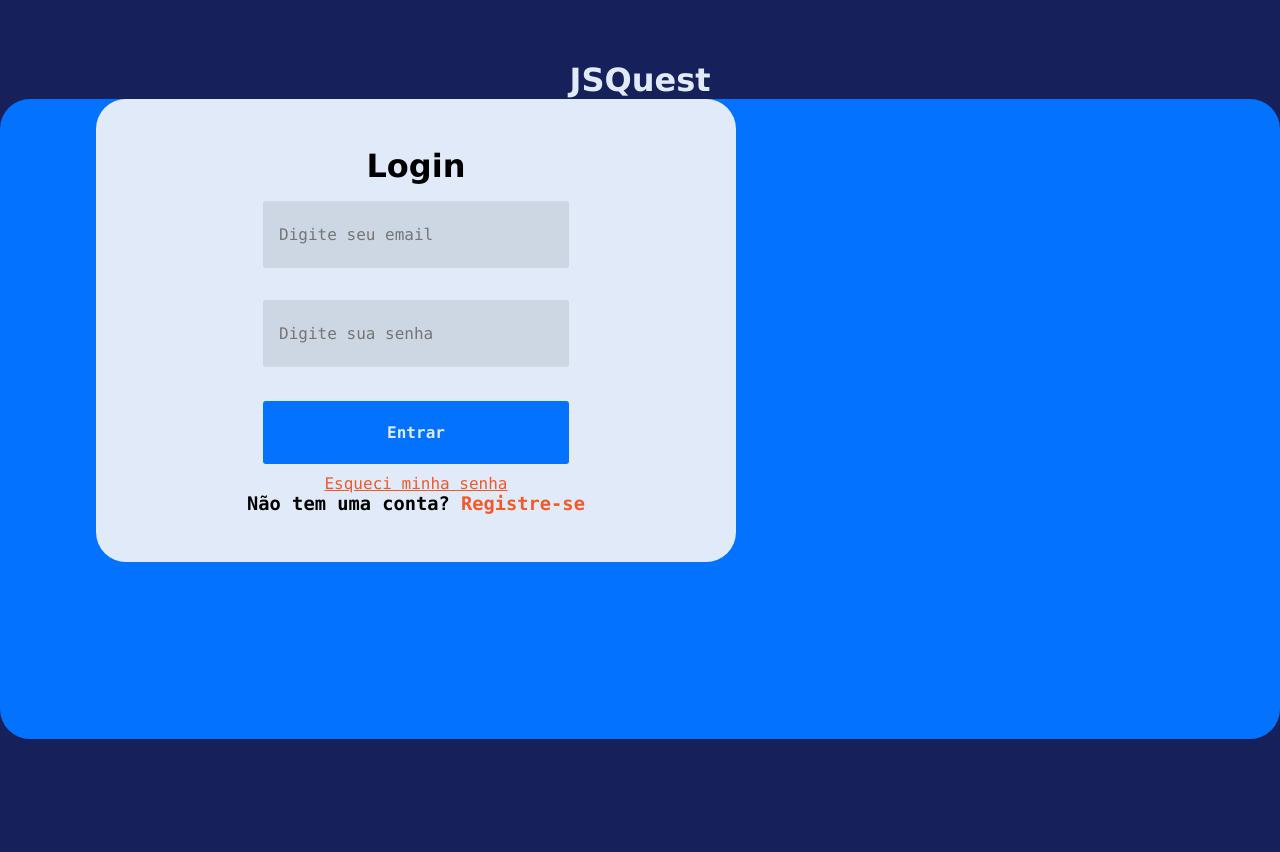
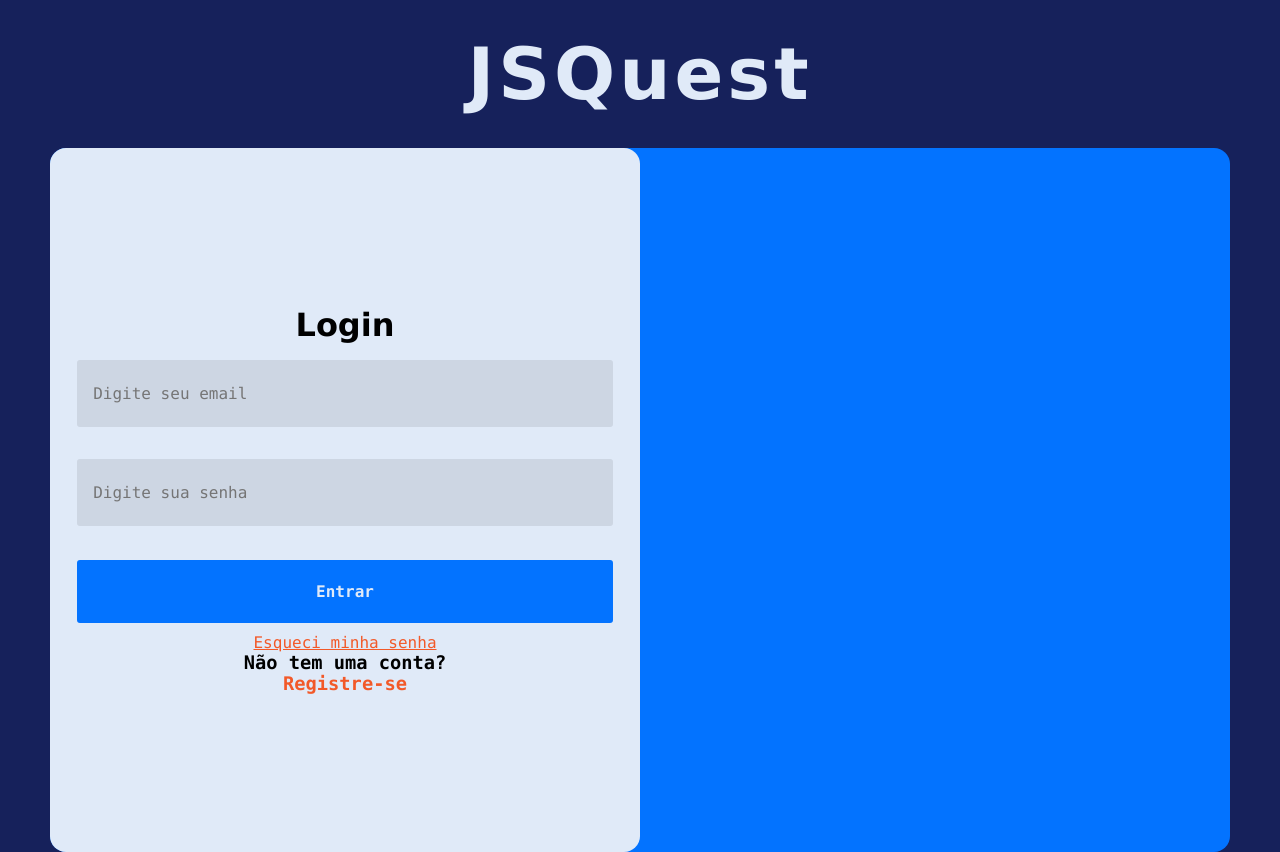
Before and after one commit to SamuelCGP/JSQuest, a React (Create React App) app in the folder client/: page / in a window 1280 px wide. Before the commit the page ends 800 px from the top, so only its background shows below. Built offline with nearby package versions, Linux system fonts and the light colour scheme.

Commit message:
remade authentication page

```diff
--- a/client/src/components/Global/MainHeading.tsx
+++ b/client/src/components/Global/MainHeading.tsx
@@ -4,6 +4,7 @@ import ColorPalette from "../../utils/ColorPalette";
 export const MainHeading = styled.h1`
 	font-family: verdana;
 	font-size: clamp(2.3rem, 6vw, 4.5rem);
+	margin-top: 2rem;
 	margin-bottom: 2rem;
 	color: ${(props: { inverse?: boolean }) =>
 		props.inverse ? ColorPalette.darkBlue : ColorPalette.white};
--- a/client/src/components/Global/Section.tsx
+++ b/client/src/components/Global/Section.tsx
@@ -3,7 +3,7 @@ import styled from "styled-components";
 interface SectionProps {
 	margin?: string;
 	padding?: string;
-    inverse?: boolean;
+	background?: string;
 	position?: string;
 	width?: string;
 	minWidth?: string;
@@ -14,17 +14,25 @@ interface SectionProps {
 	smPadding?: string;
 }
 export const Section = styled.section`
-	padding: ${(props: SectionProps) => (props.padding ? props.padding : '140px 0')};
-	margin: ${(props: SectionProps) => (props.margin ? props.margin : '')};
-	background: ${(props: SectionProps) => (props.inverse ? 'white' : '#071c2f')};
-	position: ${(props: SectionProps) => (props.position ? props.position : '')};
-	width: ${(props: SectionProps) => (props.width ? props.width : 'auto')};
-	min-width: ${(props: SectionProps) => (props.minWidth ? props.minWidth : 'auto')};
-	max-width: ${(props: SectionProps) => (props.maxWidth ? props.maxWidth : 'auto')};
-	height: ${(props: SectionProps) => (props.height ? props.height : 'auto')};
-	max-height: ${(props: SectionProps) => (props.maxHeight ? props.maxHeight : 'auto')};
-	min-height: ${(props: SectionProps) => (props.minHeight ? props.minHeight : 'auto')};
+	padding: ${(props: SectionProps) =>
+		props.padding ? props.padding : "140px 0"};
+	margin: ${(props: SectionProps) => (props.margin ? props.margin : "")};
+	background: ${(props: SectionProps) =>
+		props.background ? props.background : "#071c2f"};
+	position: ${(props: SectionProps) =>
+		props.position ? props.position : ""};
+	width: ${(props: SectionProps) => (props.width ? props.width : "auto")};
+	min-width: ${(props: SectionProps) =>
+		props.minWidth ? props.minWidth : "auto"};
+	max-width: ${(props: SectionProps) =>
+		props.maxWidth ? props.maxWidth : "auto"};
+	height: ${(props: SectionProps) => (props.height ? props.height : "auto")};
+	max-height: ${(props: SectionProps) =>
+		props.maxHeight ? props.maxHeight : "auto"};
+	min-height: ${(props: SectionProps) =>
+		props.minHeight ? props.minHeight : "auto"};
 	@media screen and (max-width: 768px) {
-		padding: ${(props: SectionProps) => (props.smPadding ? props.smPadding : '70px 0')};
+		padding: ${(props: SectionProps) =>
+			props.smPadding ? props.smPadding : "70px 0"};
 	}
 `;
--- /dev/null
+++ b/client/src/components/Global/index.tsx
@@ -0,0 +1,7 @@
+export * from "./Column";
+export * from "./Container";
+export * from "./Heading";
+export * from "./MainHeading";
+export * from "./Row";
+export * from "./Section";
+export * from "./TextWrapper";
--- a/client/src/components/SignIn/SignIn.styles.tsx
+++ b/client/src/components/SignIn/SignIn.styles.tsx
@@ -4,41 +4,41 @@ import ColorPalette from "../../utils/ColorPalette";
 
 const SignInStyles: StyleSheet = {
 	motherDiv: {
-        width: '80%',
+		width: "80%",
 	},
 	title: {
-        fontFamily: 'verdana',
-        userSelect: 'none'
+		fontFamily: "verdana",
+		userSelect: "none",
 	},
 	signIn: {
-        display: 'flex',
-        flexDirection: 'column',
-        justifyContent: 'space-between',
-        textAlign: 'center'
+		display: "flex",
+		flexDirection: "column",
+		justifyContent: "space-between",
+		textAlign: "center",
 	},
 	textFields: {
-        padding: '20px',
+		padding: "20px",
 	},
 	groupButtonAndForgotPassword: {
-        display: 'flex',
-        flexDirection: 'column'
+		display: "flex",
+		flexDirection: "column",
 	},
 	signInButton: {
-        padding: '20px',
-        fontSize: '1em',
-        marginBottom: '10px'
+		padding: "20px",
+		fontSize: "1em",
+		marginBottom: "10px",
 	},
 	forgotPassword: {
-        fontFamily: 'consolas',
+		fontFamily: "consolas",
 		color: ColorPalette.orange,
-        userSelect: 'none',
-        cursor: 'pointer',
-        textDecoration: 'underline'
+		userSelect: "none",
+		cursor: "pointer",
+		textDecoration: "underline",
 	},
 	signUpCall: {
-        fontFamily: 'consolas',
-        userSelect: 'none'
-    }
+		fontFamily: "consolas",
+		userSelect: "none",
+	},
 };
 
 export default SignInStyles;
--- a/client/src/components/SignIn/SignIn.tsx
+++ b/client/src/components/SignIn/SignIn.tsx
@@ -50,7 +50,11 @@ function SignIn(props: SignInProps) {
 			{({ isSubmitting }) => (
 				<Form
 					onChange={handleChanges}
-          style={props.isVisible ? SignInStyles.signIn : { display: "none" }}
+					style={
+						props.isVisible
+							? SignInStyles.signIn
+							: { display: "none" }
+					}
 				>
 					<h1 style={SignInStyles.title}>Login</h1>
 					<Field
@@ -87,11 +91,14 @@ function SignIn(props: SignInProps) {
 							Esqueci minha senha
 						</a>
 					</div>
-          <h3 style={SignInStyles.signUpCall}>
-            Não tem uma conta?{" "}
+					<h3 style={SignInStyles.signUpCall}>Não tem uma conta? </h3>
+					<h3>
 						<span
 							onClick={props.onVisibilityChange}
-              style={{ color: ColorPalette.orange, cursor: "pointer" }}
+							style={{
+								color: ColorPalette.orange,
+								cursor: "pointer",
+							}}
 						>
 							Registre-se
 						</span>
--- a/client/src/components/SignUp/SignUp.tsx
+++ b/client/src/components/SignUp/SignUp.tsx
@@ -46,7 +46,11 @@ function SignUp(props: SignUpProps) {
 		>
 			{({ isSubmitting }) => (
 				<Form
-          style={props.isVisible ? SignUpStyles.signUp : { display: "none" }}
+					style={
+						props.isVisible
+							? SignUpStyles.signUp
+							: { display: "none" }
+					}
 				>
 					<h1 style={SignUpStyles.title}>Cadastro</h1>
 					<Field
@@ -75,7 +79,10 @@ function SignUp(props: SignUpProps) {
 						placeholder="Confirme sua senha"
 						type="password"
 					></Field>
-          <ErrorMessage name="confirm_password" component={FormMessage} />
+					<ErrorMessage
+						name="confirm_password"
+						component={FormMessage}
+					/>
 					<FormMessage>{props.message}</FormMessage>
 					<Button
 						type="submit"
@@ -87,9 +94,14 @@ function SignUp(props: SignUpProps) {
 					</Button>
 					<h3 style={SignUpStyles.signInCall}>
 						Já possui uma conta?
+					</h3>
+					<h3>
 						<span
 							onClick={props.onVisibilityChange}
-              style={{ color: ColorPalette.orange, cursor: "pointer" }}
+							style={{
+								color: ColorPalette.orange,
+								cursor: "pointer",
+							}}
 						>
 							{" "}
 							Faça login
--- a/client/src/pages/Authentication/Authentication.styles.tsx
+++ b/client/src/pages/Authentication/Authentication.styles.tsx
@@ -1,7 +1,31 @@
 import StyleSheet from "../../utils/StyleSheet";
 import ColorPalette from "../../utils/ColorPalette";
+import styled from "styled-components";
 
-const AuthStyles: StyleSheet = {
+export const MainContainer = styled.div`
+	background-color: ${ColorPalette.navyBlue};
+	width: 100%;
+	height: auto;
+	border-radius: 1rem;
+`;
+
+export const AuthCard = styled.div`
+	display: flex;
+	flex-direction: column;
+	justify-content: center;
+	background-color: ${ColorPalette.white};
+	padding: .7rem;
+	border-radius: 1rem;
+	@media (min-width: 900px) {
+		max-width: 50%;
+		height: 44rem;
+		padding: 100px 20px;
+		transition: .8s ease-out;
+		margin-left: ${(props: {isSigned: boolean}) => props.isSigned ? '0%' : '50%'};
+	}
+`;
+
+export const AuthStyles: StyleSheet = {
 	authentication: {
 		width: "100vw",
 		height: "100vh",
@@ -37,5 +61,3 @@ const AuthStyles: StyleSheet = {
 		right: "42.5%",
 	},
 };
-
-export default AuthStyles;
--- a/client/src/pages/Authentication/Authentication.tsx
+++ b/client/src/pages/Authentication/Authentication.tsx
@@ -1,7 +1,8 @@
 import React, { useState } from "react";
+import { Container, MainHeading, Row, Section } from "../../components/Global";
 import SignIn from "../../components/SignIn/SignIn";
 import SignUp from "../../components/SignUp/SignUp";
-import AuthStyles from "./Authentication.styles";
+import { AuthStyles, MainContainer, AuthCard } from "./Authentication.styles";
 import { Navigate } from "react-router-dom";
 import handleRegisterSubmit from "./handleRegisterSubmit";
 import handleLoginSubmit from "./handleLoginSubmit";
@@ -21,31 +22,22 @@ function Authentication() {
 		setIsSigned(newIsSigned);
 
 		if (newIsSigned) setLoginCardStyle(AuthStyles.authCard);
-    else setLoginCardStyle({ ...AuthStyles.authCard, right: "0%"});
+		else setLoginCardStyle({ ...AuthStyles.authCard, right: "0%" });
 
 		setSignInMessage("⠀");
 		setSignUpMessage("⠀");
 	}
 	return (
-    <div style={AuthStyles.authentication}>
-      <h1 style={AuthStyles.title}>JSQuest</h1>
-      <div style={AuthStyles.mainContainer}>
-        <div style={authCardStyle}>
-          <SignUp
-            onSubmit={async (input: Object) => {
-              setSignUpMessage(await handleRegisterSubmit(input));
-            }}
-            message={signUpMessage}
-            isVisible={!isSigned}
-            onVisibilityChange={() => {
-              handleVisibilityChanges();
-            }}
-          />
+		<Container>
+			<MainHeading>JSQuest</MainHeading>
+			<MainContainer>
+				<AuthCard isSigned={isSigned}>
 					<SignIn
 						onSubmit={async (input: Object) => {
 							const message = await handleLoginSubmit(input);
 							setSignInMessage(message);
-              if (message === "Acesso permitido") setRedirect("/home");
+							if (message === "Acesso permitido")
+								setRedirect("/home");
 						}}
 						onForgotPassword={async (email: string) => {
 							const message = await handleForgotPassword(email);
@@ -57,9 +49,19 @@ function Authentication() {
 							handleVisibilityChanges();
 						}}
 					/>
-        </div>
-      </div>
-    </div>
+					<SignUp
+						onSubmit={async (input: Object) => {
+							setSignUpMessage(await handleRegisterSubmit(input));
+						}}
+						message={signUpMessage}
+						isVisible={!isSigned}
+						onVisibilityChange={() => {
+							handleVisibilityChanges();
+						}}
+					/>
+				</AuthCard>
+			</MainContainer>
+		</Container>
 	);
 }
 
```
Lines whose indentation alone changed are shown as unchanged.
